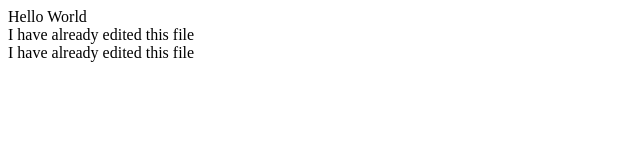
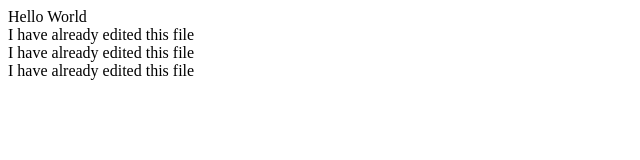
Before and after one commit to TohaKorish/git-demo, a plain HTML site: page index.html in a window 1280 px wide. Shown: the whole page, without its empty margins (0-640 px from the left). Drawn offline with Linux system fonts and the light colour scheme.

Commit message:
add 4 line

```diff
--- a/index.html
+++ b/index.html
@@ -1,3 +1,4 @@
 <div>Hello World</div>
 <div>I have already edited this file</div>
 <div>I have already edited this file</div>
+<div>I have already edited this file</div>
```
